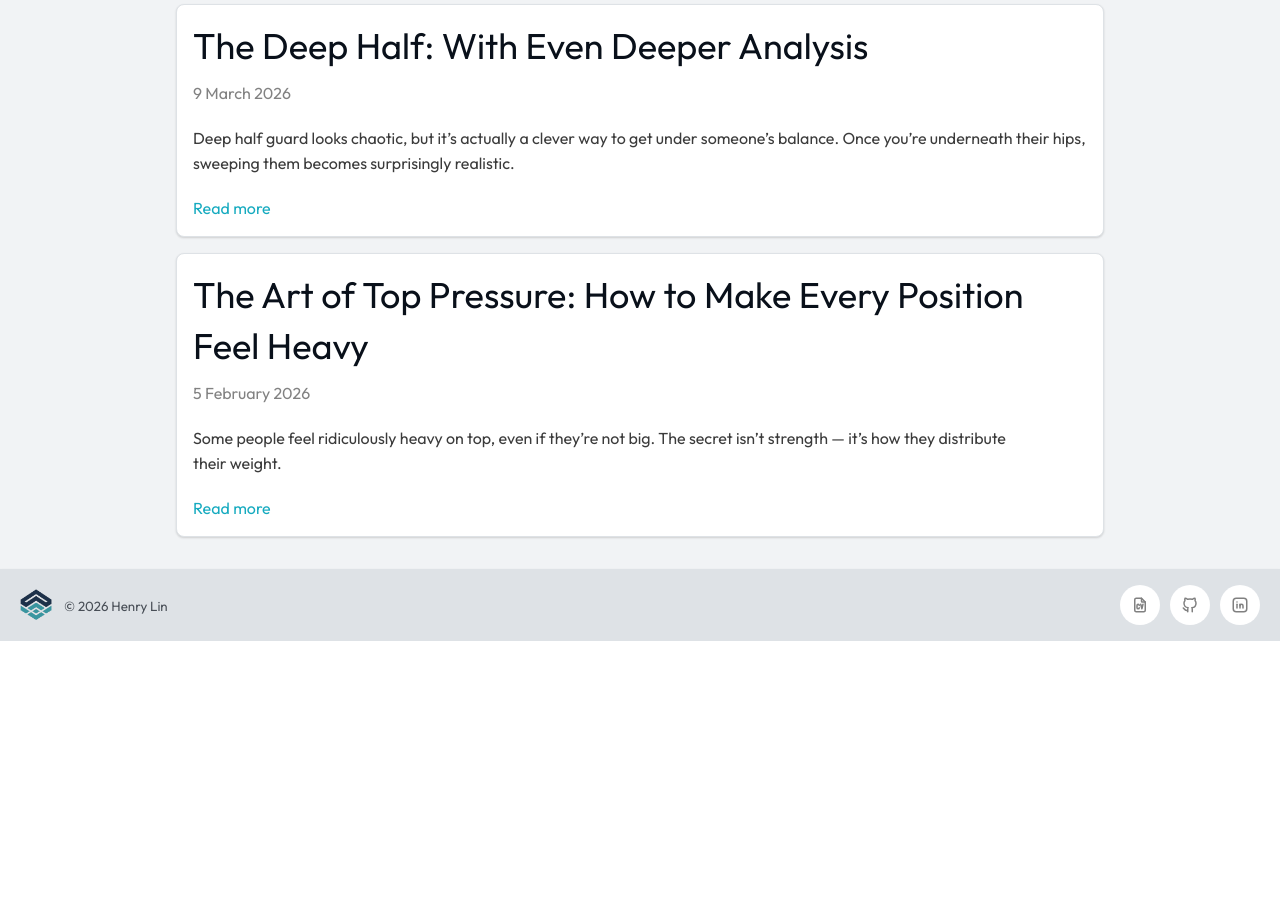
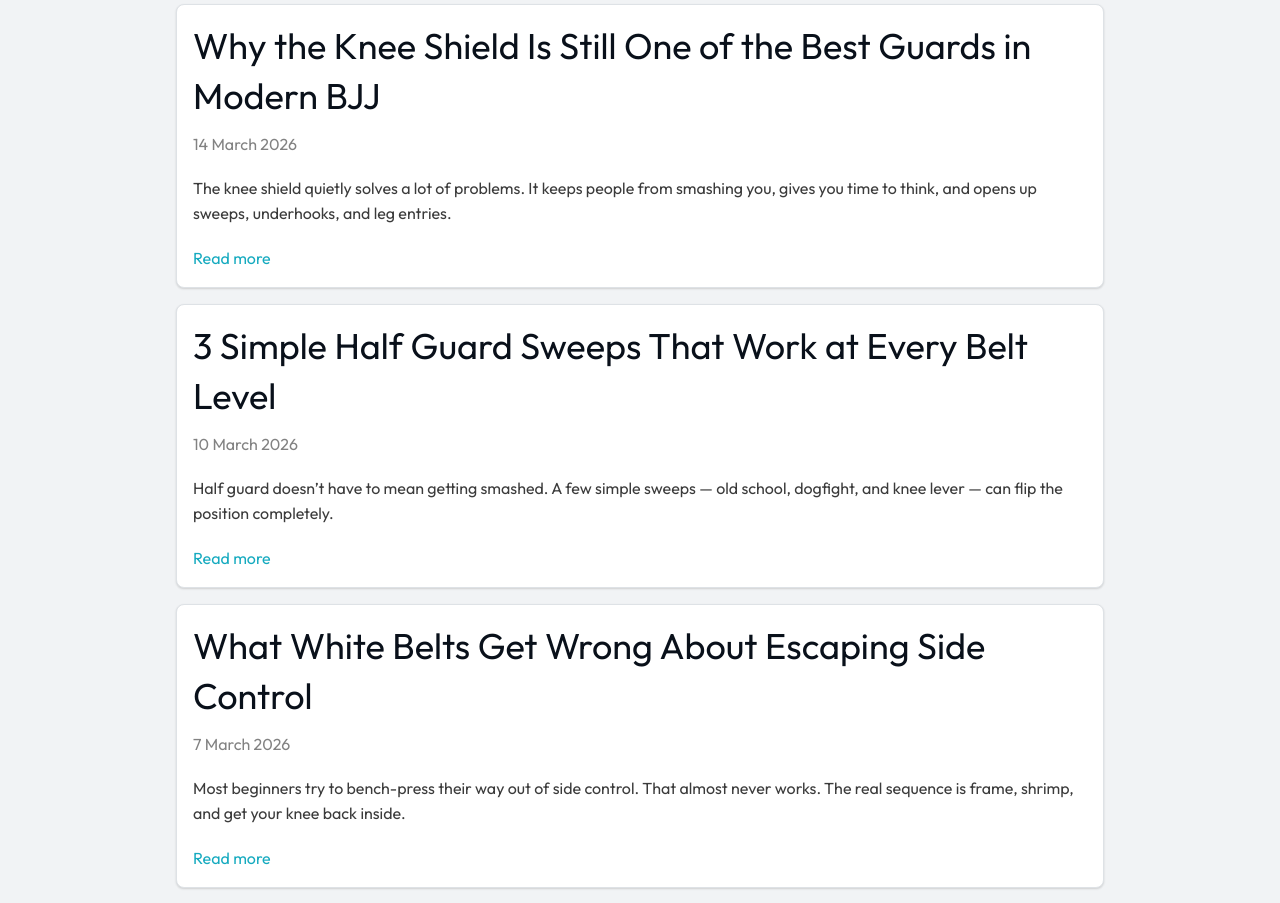
Before and after one commit to henrylin03/top-pressure-blog--FE, a React (Vite) app: page / in a window 1280 px wide. Shown: the part 260-1163 px from the top of the page. Before the commit the page ends 901 px from the top, so only its background shows below. Built offline with nearby package versions, Linux system fonts and the light colour scheme; a web font is replaced by a local one.

Commit message:
feat(Home): add pagination, and seed with more blog posts
followed example with chunked content in mantine docs: https://mantine.dev/core/pagination/#example-with-chunked-content. obviously, this will need to be replaced with actual fetched data

```diff
--- a/src/components/Feed/Feed.module.css
+++ b/src/components/Feed/Feed.module.css
@@ -1,3 +1,12 @@
+.section {
+  height: 100%;
+}
+
 .list {
   list-style-type: none;
+  flex: 1;
 }
+
+.pagination {
+  margin: 0 auto;
+}
--- a/src/components/Feed/Feed.tsx
+++ b/src/components/Feed/Feed.tsx
@@ -1,5 +1,6 @@
 import PreviewCard from "@components/PreviewCard/PreviewCard";
-import { Box, Stack } from "@mantine/core";
+import { Pagination, Stack } from "@mantine/core";
+import { useState } from "react";
 import type { Post } from "@/data/fakePosts";
 import styles from "./Feed.module.css";
 
@@ -7,16 +8,37 @@ interface Props {
 	posts: Post[];
 }
 
-const Feed = ({ posts }: Props) => (
-	<Box component="section" mt="xl">
+function chunk<T>(array: T[], size: number): T[][] {
+	if (!array.length) return [];
+	const head = array.slice(0, size);
+	const tail = array.slice(size);
+	return [head, ...chunk(tail, size)];
+}
+
+const Feed = ({ posts }: Props) => {
+	const [activePage, setPage] = useState(1);
+	const MAX_ITEMS_ON_SINGLE_PAGE = 5;
+
+	const chunkedPosts = chunk(posts, MAX_ITEMS_ON_SINGLE_PAGE);
+
+	return (
+		<Stack component="section" my="xl" className={styles.section}>
 			<Stack component="ul" className={styles.list}>
-			{posts.map((post) => (
+				{chunkedPosts[activePage - 1].map((post) => (
 					<li key={post.linkToFullText}>
 						<PreviewCard post={post} />
 					</li>
 				))}
 			</Stack>
-	</Box>
+
+			<Pagination
+				total={Math.ceil(posts.length / MAX_ITEMS_ON_SINGLE_PAGE)}
+				value={activePage}
+				onChange={setPage}
+				className={styles.pagination}
+			/>
+		</Stack>
 	);
+};
 
 export default Feed;
--- a/src/data/fakePosts.ts
+++ b/src/data/fakePosts.ts
@@ -7,15 +7,76 @@ export type Post = {
 
 export const POSTS: Post[] = [
 	{
-		title: "The Deep Half: With Even Deeper Analysis",
-		lede: "Deep half guard looks chaotic, but it’s actually a clever way to get under someone’s balance. Once you’re underneath their hips, sweeping them becomes surprisingly realistic.",
-		postedDate: new Date(2026, 2, 9),
-		linkToFullText: "/posts/test-post-1",
+		title: "Why the Knee Shield Is Still One of the Best Guards in Modern BJJ",
+		lede: "The knee shield quietly solves a lot of problems. It keeps people from smashing you, gives you time to think, and opens up sweeps, underhooks, and leg entries.",
+		postedDate: new Date(2026, 2, 14),
+		linkToFullText: "/posts/knee-shield-guard",
+	},
+	{
+		title: "3 Simple Half Guard Sweeps That Work at Every Belt Level",
+		lede: "Half guard doesn’t have to mean getting smashed. A few simple sweeps — old school, dogfight, and knee lever — can flip the position completely.",
+		postedDate: new Date(2026, 2, 10),
+		linkToFullText: "/posts/half-guard-sweeps",
+	},
+	{
+		title: "What White Belts Get Wrong About Escaping Side Control",
+		lede: "Most beginners try to bench-press their way out of side control. That almost never works. The real sequence is frame, shrimp, and get your knee back inside.",
+		postedDate: new Date(2026, 2, 7),
+		linkToFullText: "/posts/side-control-escapes",
+	},
+	{
+		title: "The Overlooked Power of Collar Sleeve Guard",
+		lede: "Collar sleeve isn’t flashy, but it’s ridiculously effective. Two grips control posture, break balance, and open the door to sweeps and submissions.",
+		postedDate: new Date(2026, 2, 2),
+		linkToFullText: "/posts/collar-sleeve-guard",
+	},
+	{
+		title: "Why Most Guard Passing Fails (And How to Fix It)",
+		lede: "Guard passing usually fails because people rush it. Passing works much better when you control the legs first and slowly collapse the guard.",
+		postedDate: new Date(2026, 1, 28),
+		linkToFullText: "/posts/guard-passing-mistakes",
+	},
+	{
+		title: "The Beginner’s Guide to Surviving Mount",
+		lede: "Mount feels like a nightmare when you’re new. Staying calm, protecting your arms, and slowly rebuilding guard makes the position far more survivable.",
+		postedDate: new Date(2026, 1, 24),
+		linkToFullText: "/posts/surviving-mount",
+	},
+	{
+		title: "Understanding the Concept of Inside Position",
+		lede: "If you control the inside space between you and your opponent, you’re usually winning the exchange. This idea shows up everywhere in jiu-jitsu.",
+		postedDate: new Date(2026, 1, 19),
+		linkToFullText: "/posts/inside-position",
+	},
+	{
+		title: "The Hidden Value of Training With a Game Plan",
+		lede: "Rolling randomly is fun, but having a simple plan — even something basic — makes training way more productive.",
+		postedDate: new Date(2026, 1, 15),
+		linkToFullText: "/posts/training-game-plan",
+	},
+	{
+		title: "How to Deal With Bigger Training Partners",
+		lede: "Rolling with bigger people doesn’t have to be miserable. Frames, angles, and mobility make a huge difference when strength isn’t on your side.",
+		postedDate: new Date(2026, 1, 10),
+		linkToFullText: "/posts/bigger-training-partners",
+	},
+	{
+		title: "Why Consistency Matters More Than Talent in BJJ",
+		lede: "Natural talent helps, but consistency matters way more. Most people who get good at jiu-jitsu simply never stopped showing up.",
+		postedDate: new Date(2026, 1, 6),
+		linkToFullText: "/posts/consistency-in-bjj",
+	},
+	{
+		title:
+			"Deep Half Guard: Why It Still Works (Even When Everyone Knows It’s Coming)",
+		lede: "Deep half guard looks chaotic, but it’s actually a clever way to get underneath someone’s balance and tilt them over.",
+		postedDate: new Date(2026, 0, 30),
+		linkToFullText: "/posts/deep-half-guard",
 	},
 	{
 		title: "The Art of Top Pressure: How to Make Every Position Feel Heavy",
-		lede: "Some people feel ridiculously heavy on top, even if they’re not big. The secret isn’t strength — it’s how they distribute their weight.",
-		postedDate: new Date(2026, 1, 5),
-		linkToFullText: "/posts/test-post-2",
+		lede: "Some people feel ridiculously heavy on top even if they’re not big. The secret usually isn’t strength — it’s how they distribute their weight.",
+		postedDate: new Date(2026, 0, 25),
+		linkToFullText: "/posts/top-pressure",
 	},
 ];
--- a/src/routes/index.tsx
+++ b/src/routes/index.tsx
@@ -5,7 +5,7 @@ import { POSTS } from "@/data/fakePosts";
 import styles from "../styles/Home.module.css";
 
 const Index = () => (
-	<Container my="xl">
+	<Container my="xl" h="100%">
 		<header>
 			<h1 className={styles.heading}>Top Pressure Blog</h1>
 			<p className={styles.text}>
```
Lines whose indentation alone changed are shown as unchanged.
